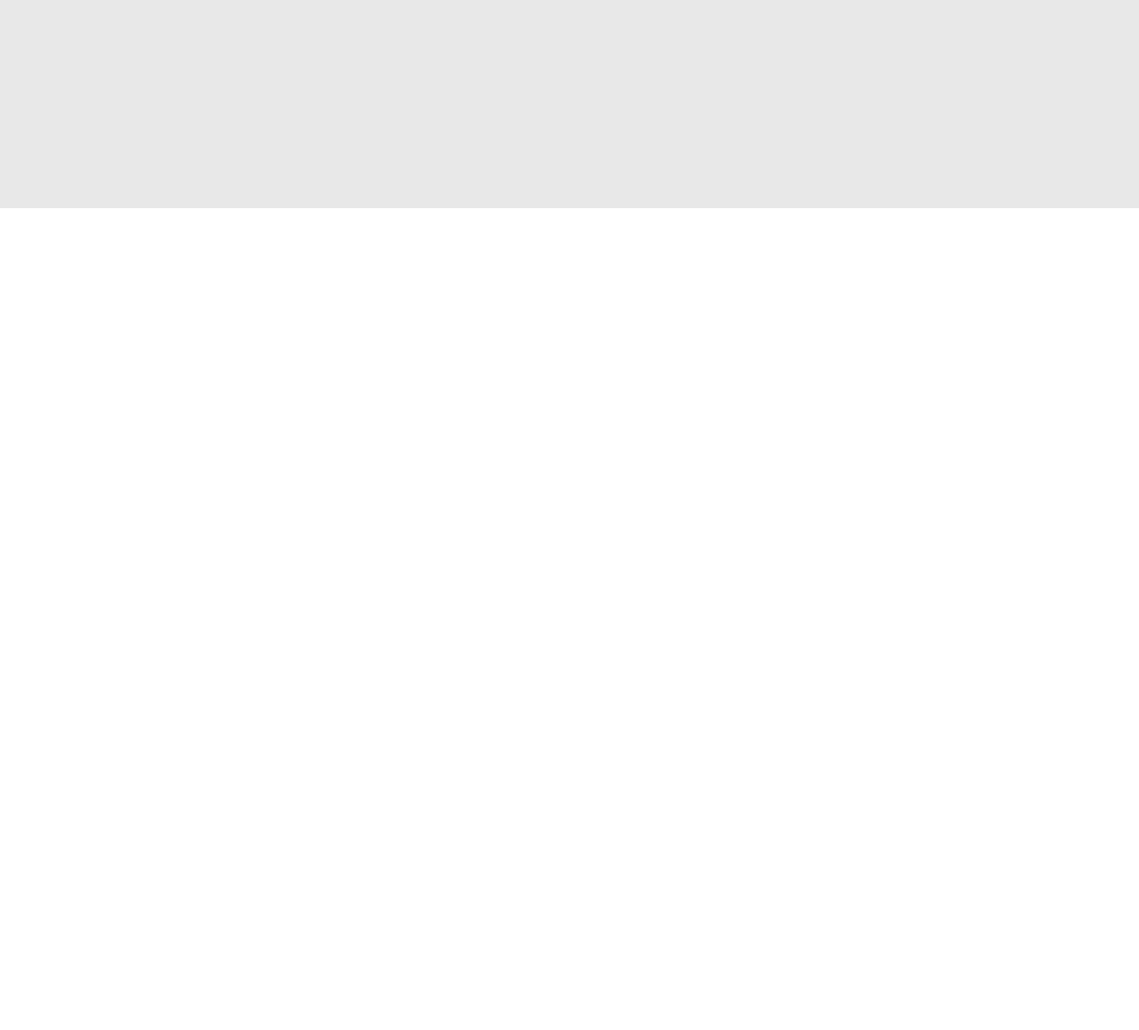
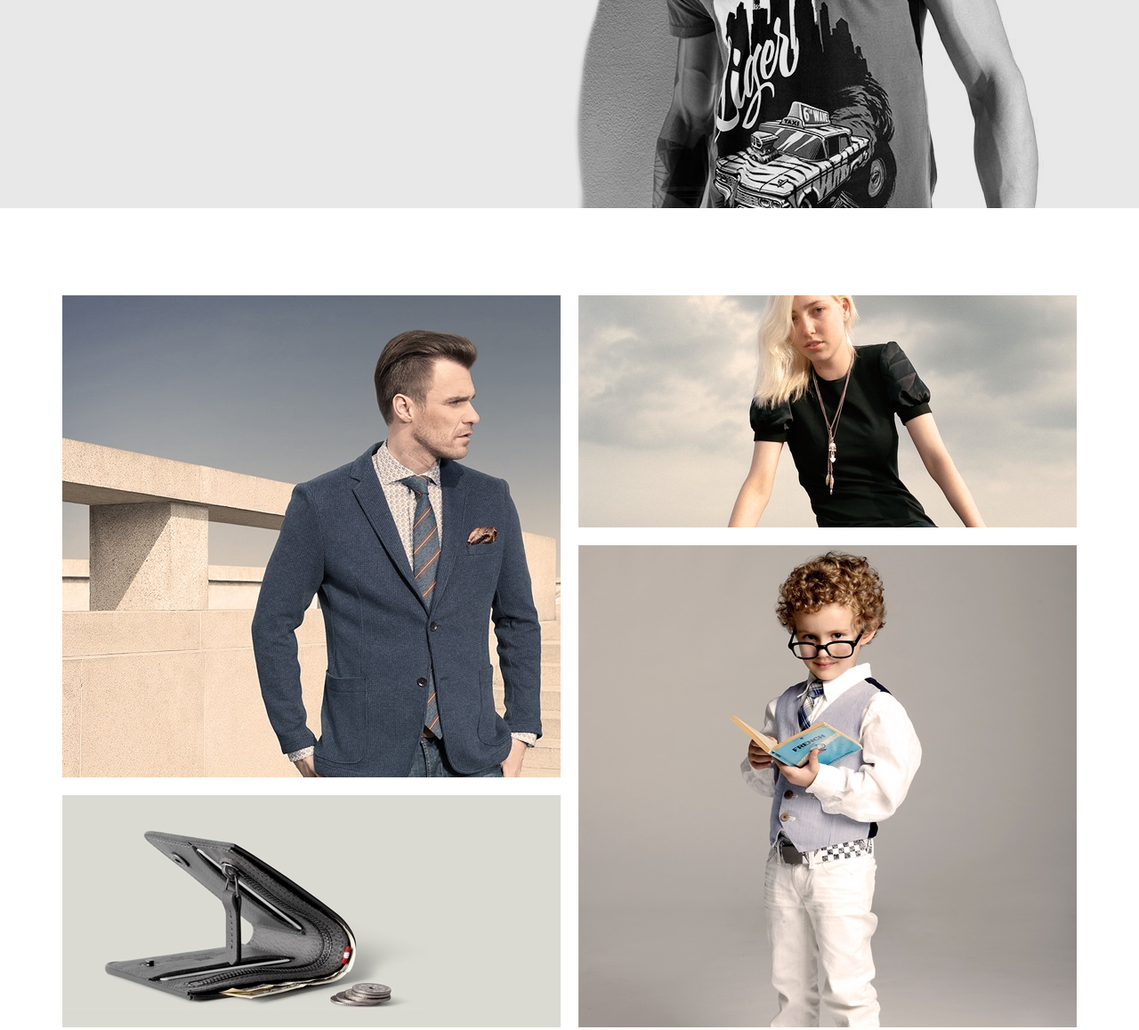
Before and after one commit to tatarintsevaa/professional_layout, a plain HTML site: page index.html in a window 1280 px wide. Shown: the part 532-1690 px from the top of the page at 89% size. Before the commit the page ends 800 px from the top, so only its background shows below. Drawn offline with Linux system fonts and the light colour scheme.

Commit message:
category готов

```diff
--- a/index.html
+++ b/index.html
@@ -45,6 +45,28 @@
             </div>
         </div>
     </div>
+    <div class="conteiner category">
+        <div class="category__content">
+            <div class="category__item category__item_big">
+               <a href="#" class="category__item_link"><img src="img/category_men.jpg" alt="category_men"></a>
+                <div class="category__badge"></div>
+            </div>
+            <div class="category__item categiry__item_mini">
+               <a href="#" class="category__item_link"><img src="img/category_acc.jpg" alt="category_acc"></a>
+                <div class="category__badge"></div>
+            </div>
+        </div>
+        <div class="category__content">
+            <div class="category__item categiry__item_mini">
+               <a href="#" class="category__item_link"><img src="img/categori_women.jpg" alt="category_acc"></a>
+                <div class="category__badge"></div>
+            </div>
+            <div class="category__item category__item_big">
+               <a href="#" class="category__item_link"><img src="img/category_kids.jpg" alt="category_kids"></a>
+                <div class="category__badge"></div>
+            </div>
+        </div>
+    </div>
 </body>
 
 </html>
--- a/style.css
+++ b/style.css
@@ -182,3 +182,24 @@ body button:hover {
 .fasion {
     color: #f16d7f;
 }
+
+.categiry__item_mini {
+    width: 560px;
+    height: 261px;
+    background-color: #dadad2;
+}
+
+.category {
+    margin-top: 98px;
+    display: flex;
+    justify-content: space-between;
+}
+
+.category__item_big {
+    width: 560px;
+    height: 542px;
+}
+
+.category__content div:first-of-type {
+    margin-bottom: 20px;
+}
```
Also changed, not shown: img/categori_women.jpg (added), img/category_acc.jpg (added), img/category_kids.jpg (added), img/category_men.jpg (added), img/slider_back.png (added).
